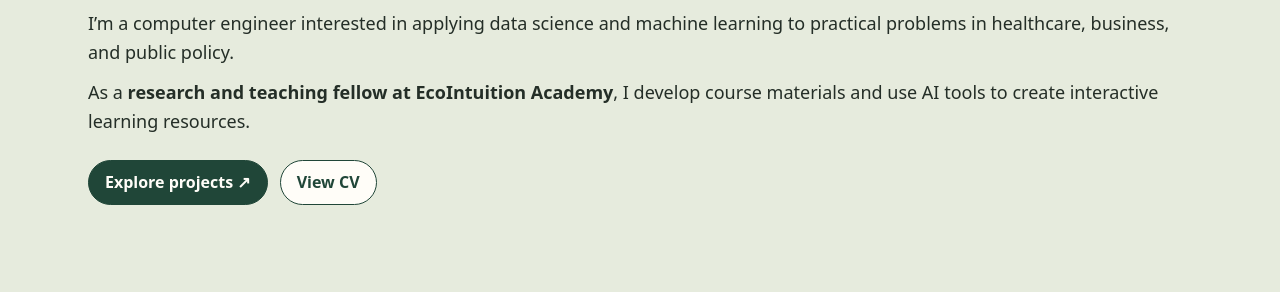
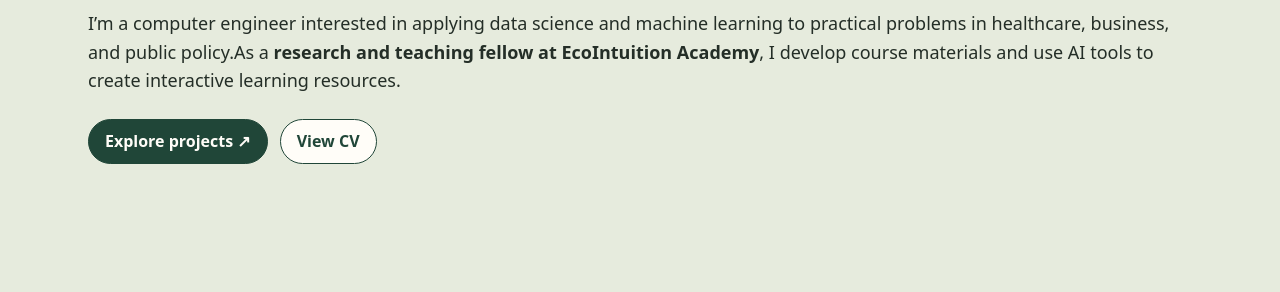
Before and after one commit to Ummenujum/ummenujum.github.io, a plain HTML site: page index.html in a window 1280 px wide. Shown: the part 508-800 px from the top of the page. Drawn offline with Linux system fonts and the light colour scheme.

Commit message:
Fix introduction text formatting in index.html
Corrected formatting and removed duplicate text in the introduction.

```diff
--- a/index.html
+++ b/index.html
@@ -27,8 +27,7 @@
        <div class="intro">
           <p>I’m a computer engineer interested in applying data science and
             machine learning to practical problems in healthcare, business,
-            and public policy.</p>
-          <p>As a <strong>research and teaching fellow at EcoIntuition Academy</strong>,
+            and public policy.As a <strong>research and teaching fellow at EcoIntuition Academy</strong>,
             I develop course materials and use AI tools to create interactive
             learning resources.</p>
         </div>
```
